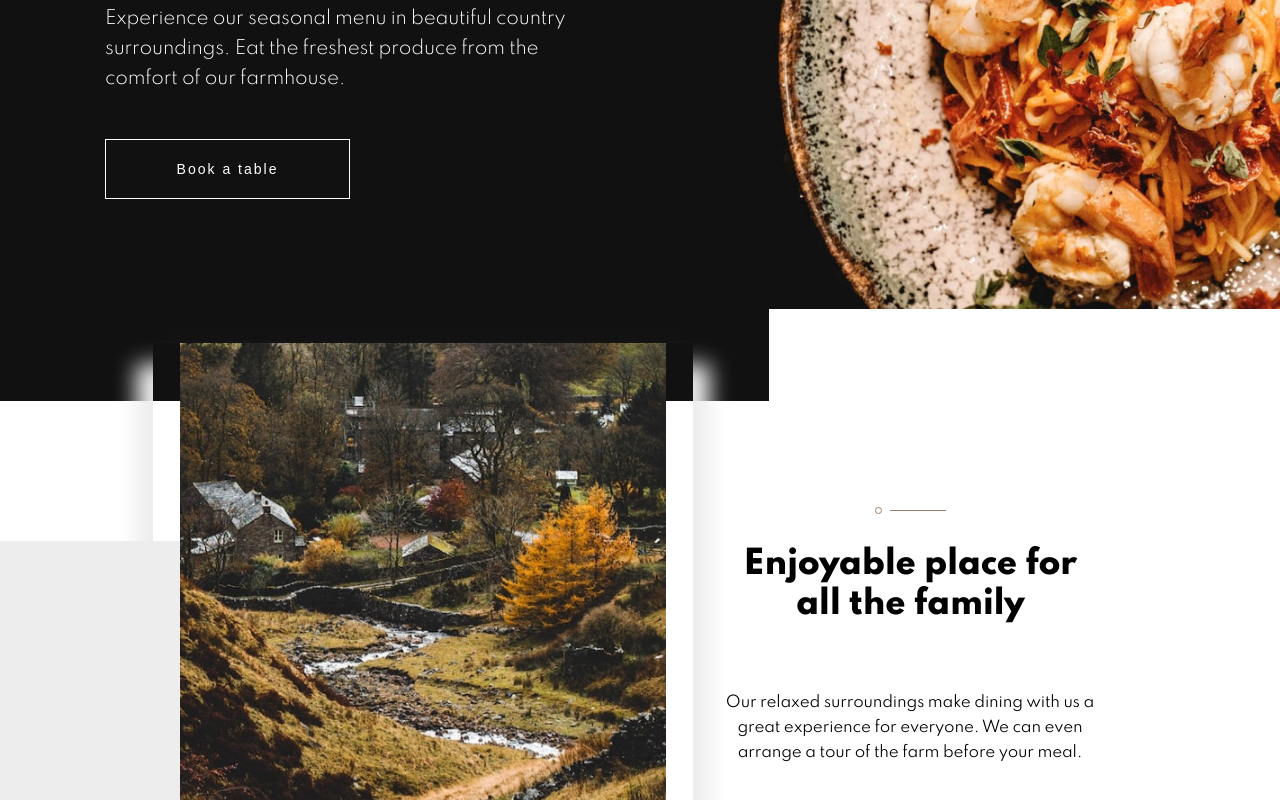
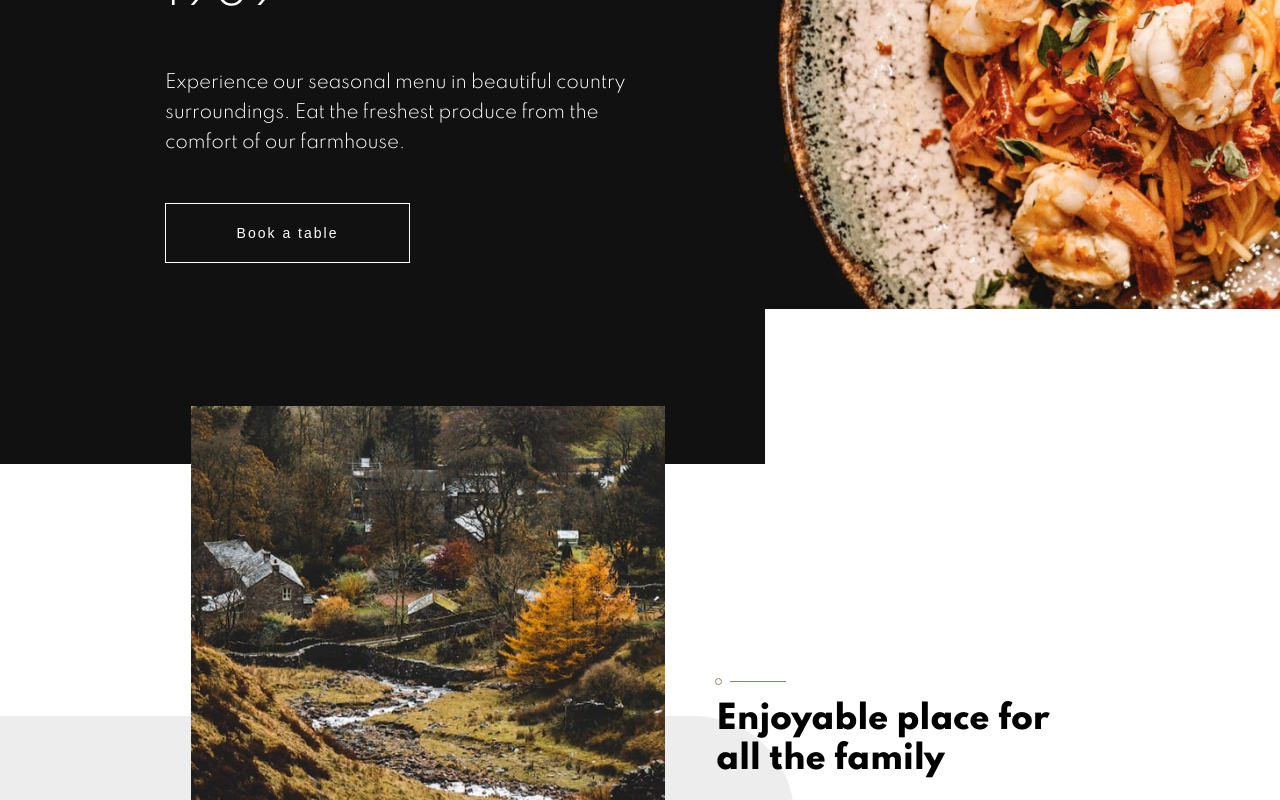
Before and after one commit to ChamuMutezva/dinner-restaurant-website, a React (Create React App) app: page / in a window 1280 px wide. Shown: the part 420-1220 px from the top of the page. Built offline with nearby package versions, Linux system fonts and the light colour scheme.

Commit message:
feat: desktop layout - cards section

```diff
--- a/src/styles/_header.scss
+++ b/src/styles/_header.scss
@@ -33,9 +33,9 @@
 
     @include mQ(1080px) {
         top: 0px;
-        width: 50%;
+        width: 45%;
         padding-top: 65px;
-        padding-left: 105px;
+        padding-left: 165px;
     }
 }
 
@@ -49,7 +49,7 @@
 .hero__main__btncontainer {
 	padding-bottom: 145px;
     @include mQ(1080px) {
-        padding-bottom: 190px;
+        padding-bottom: 189px;
     }
 }
  //Function for converting a px based font-size to rem.
--- a/src/styles/style.css
+++ b/src/styles/style.css
@@ -90,9 +90,9 @@ table {
 @media screen and (min-width: 1080px) {
   .hero__main {
     top: 0px;
-    width: 50%;
+    width: 45%;
     padding-top: 65px;
-    padding-left: 105px;
+    padding-left: 165px;
   }
 }
 
@@ -109,7 +109,7 @@ table {
 
 @media screen and (min-width: 1080px) {
   .hero__main__btncontainer {
-    padding-bottom: 190px;
+    padding-bottom: 189px;
   }
 }
 
@@ -186,12 +186,13 @@ button {
     display: -webkit-box;
     display: -ms-flexbox;
     display: flex;
-    -webkit-box-pack: center;
-        -ms-flex-pack: center;
-            justify-content: center;
-    -webkit-box-align: center;
-        -ms-flex-align: center;
-            align-items: center;
+    -webkit-box-pack: justify;
+        -ms-flex-pack: justify;
+            justify-content: space-between;
+    -webkit-box-align: end;
+        -ms-flex-align: end;
+            align-items: end;
+    padding: 0 165px;
   }
 }
 
@@ -227,6 +228,10 @@ button {
   .cards__section {
     top: -58px;
   }
+  .cards__section::before {
+    top: 310px;
+    width: 62%;
+  }
 }
 
 .card__main {
@@ -251,6 +256,13 @@ button {
   }
 }
 
+@media screen and (min-width: 1080px) {
+  .card__main::before {
+    left: 24px;
+    position: absolute;
+  }
+}
+
 .card__main__title {
   padding-top: 43px;
   font-size: 2rem;
@@ -267,6 +279,13 @@ button {
   }
 }
 
+@media screen and (min-width: 1080px) {
+  .card__main__title {
+    text-align: left;
+    margin-left: 0;
+  }
+}
+
 .card__main__descr {
   line-height: 25px;
   letter-spacing: -0.19px;
@@ -280,6 +299,13 @@ button {
   }
 }
 
+@media screen and (min-width: 1080px) {
+  .card__main__descr {
+    text-align: left;
+    margin-left: 0;
+  }
+}
+
 .card__img {
   -webkit-box-shadow: 0px 38px 20px 17px #ededed;
           box-shadow: 0px 38px 20px 17px #ededed;
@@ -287,6 +313,13 @@ button {
 
 .card__img img {
   max-width: 90%;
+}
+
+@media screen and (min-width: 1080px) {
+  .card__img {
+    -webkit-box-shadow: none;
+            box-shadow: none;
+  }
 }
 
 @media screen and (min-width: 680px) {
@@ -301,6 +334,15 @@ button {
   }
 }
 
+@media screen and (min-width: 1080px) {
+  .imageStyle {
+    -webkit-box-orient: horizontal;
+    -webkit-box-direction: reverse;
+        -ms-flex-direction: row-reverse;
+            flex-direction: row-reverse;
+  }
+}
+
 body {
   font-family: 'Spartan', sans-serif;
   font-size: 16px;
```
Also changed, not shown: src/styles/_main.scss (+28 -2 lines), 1 other file (tests, documents, lock files or other folders).
